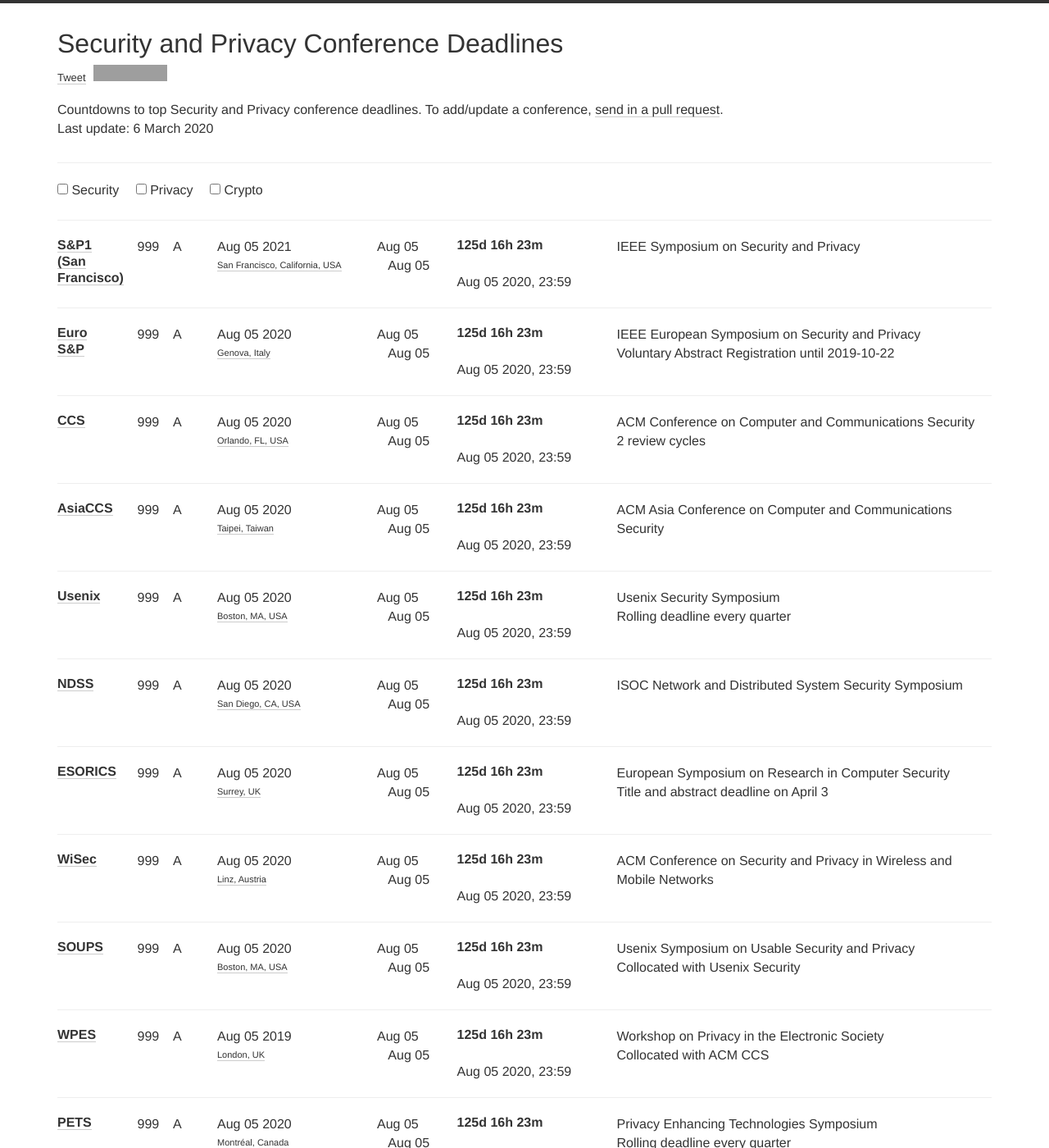
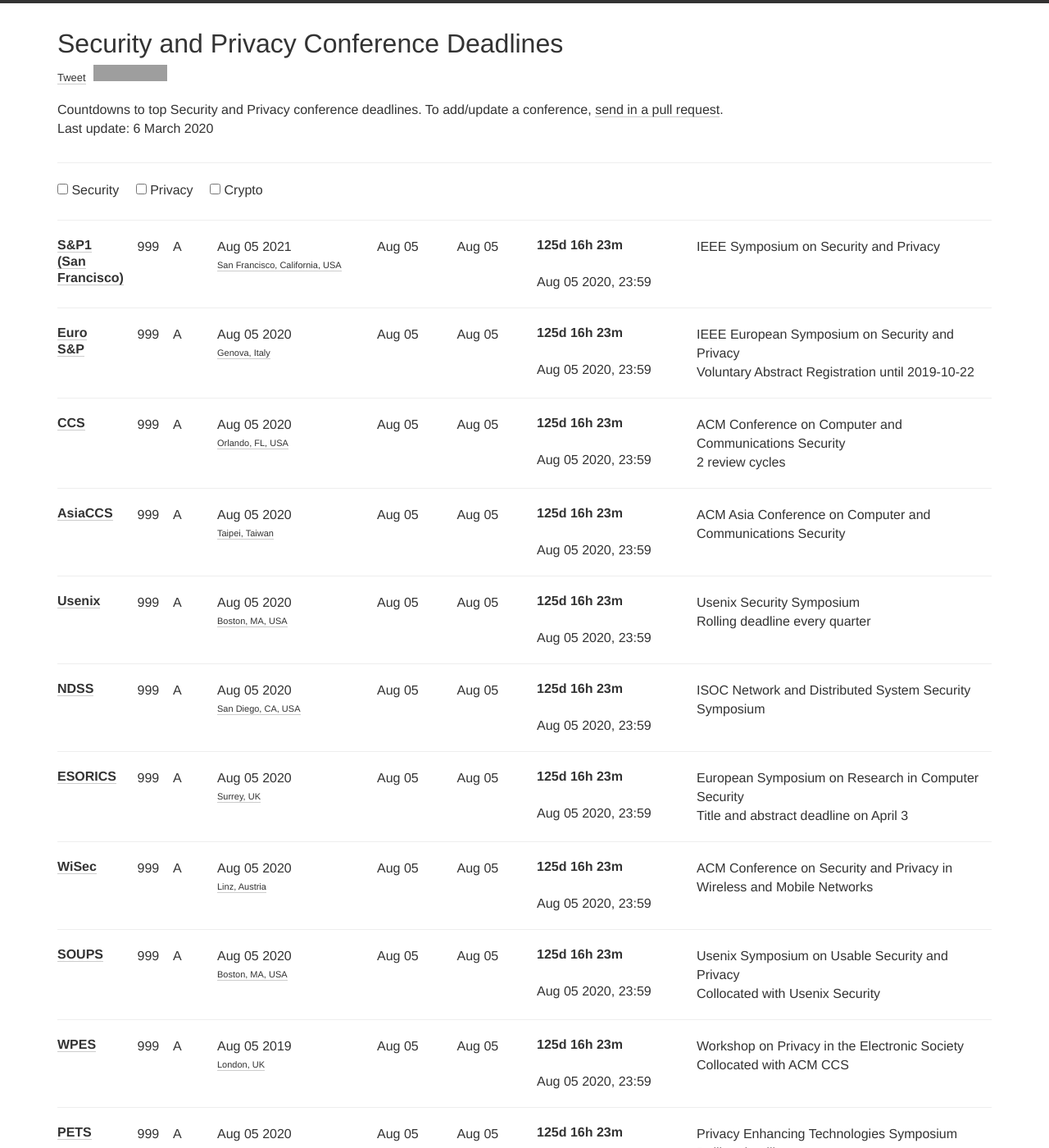
Before and after one commit to jianghaizhi/conference, a Jekyll site: the page built from index.html, in a window 1280 px wide and 1400 px high. Shown: the whole window at 82% size. Built offline with Jekyll 4.4.1, drawn with Linux system fonts in a browser that asks for light colours; nearby versions of some CDN libraries; comment, search, counter and statistics services are not loaded; some of the changed text lies outside the part shown; grey boxes are pictures that could not be loaded.

Commit message:
Update index.html

```diff
--- a/index.html
+++ b/index.html
@@ -68,15 +68,17 @@
               </div>
 
             <div class="col-xs-12 col-md-1">
-                Aug 05 &nbsp;&nbsp;&nbsp;Aug 05
+                Aug 05
               </div>
-
+            <div class="col-xs-12 col-md-1">
+                Aug 05
+              </div>
               <div class="col-xs-12 col-md-2">
                 <h2>125d 16h 23m</h2><br>
                 Aug 05 2020, 23:59
               </div>
 
-              <div class="col-xs-12 col-md-5">
+              <div class="col-xs-12 col-md-4">
                 <div class="meta">
                   {{ conf.description }}<br>
                   {{ conf.comment }}
```
